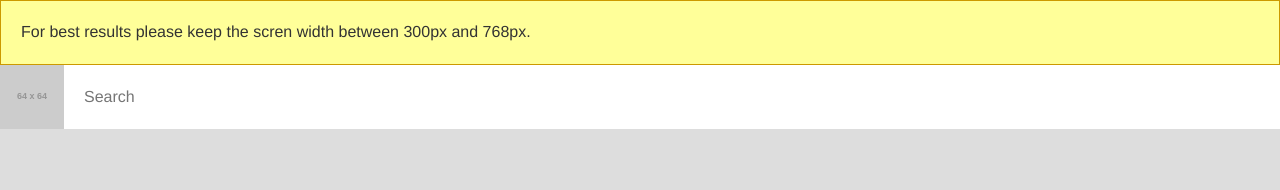
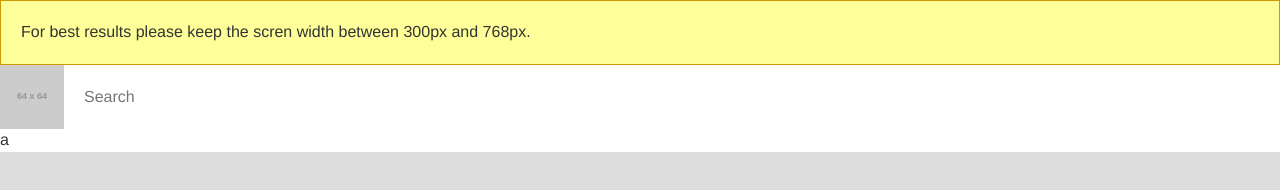
Before and after one commit to ScriptDesign/WebApps, a plain HTML site: page index.html in a window 1280 px wide. Drawn offline with nearby package versions, Linux system fonts and the light colour scheme; placeholder pictures from the web are drawn by us.

Commit message:
holding off till planning

```diff
--- a/index.html
+++ b/index.html
@@ -23,6 +23,10 @@
 			<input type="text" id="search-bar-box" placeholder="Search">
 			<div id="search-bar-search-button"><img src="http://via.placeholder.com/64x64"></div>
 		</div>
+		<!--widget banner slider-->
+		<div id="banner-slider">
+			a
+		</div>
 	</Div>
 	<script type="text/javascript">
 		$( document ).ready(function() {
--- a/less/style.less
+++ b/less/style.less
@@ -46,7 +46,7 @@ textarea:focus, input:focus{
 #application-wrapper{
 	background-color: @white;
 }
-#application-wrapper > div{
+/*#application-wrapper > div{
 	padding-top: @padding-low;
 	padding-bottom: @padding-low;
 }
@@ -57,7 +57,7 @@ textarea:focus, input:focus{
 #application-wrapper > div:last-child{
 	padding-top: @padding-low;
 	padding-bottom: @padding;
-}
+}*/
 
 /*widget search-bar*/
 #search-bar{
```
Also changed, not shown: style/style.css.
